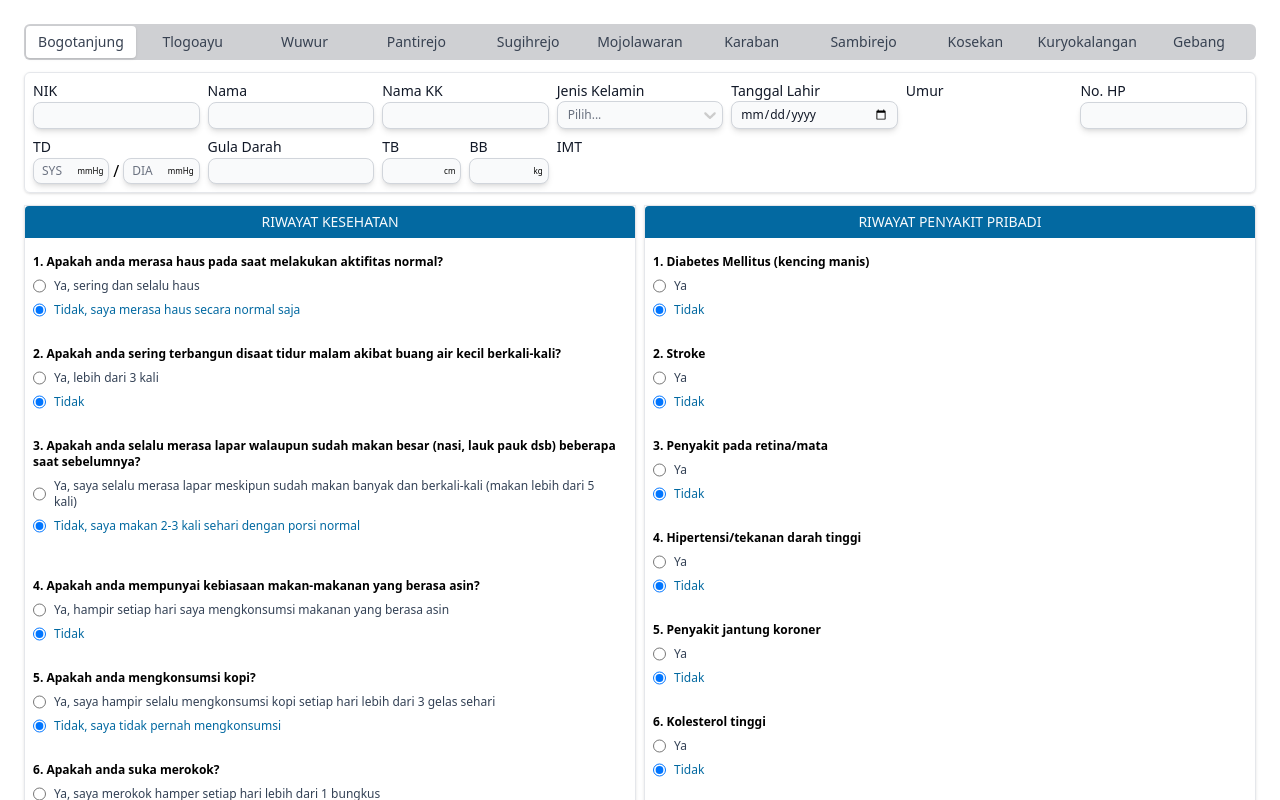
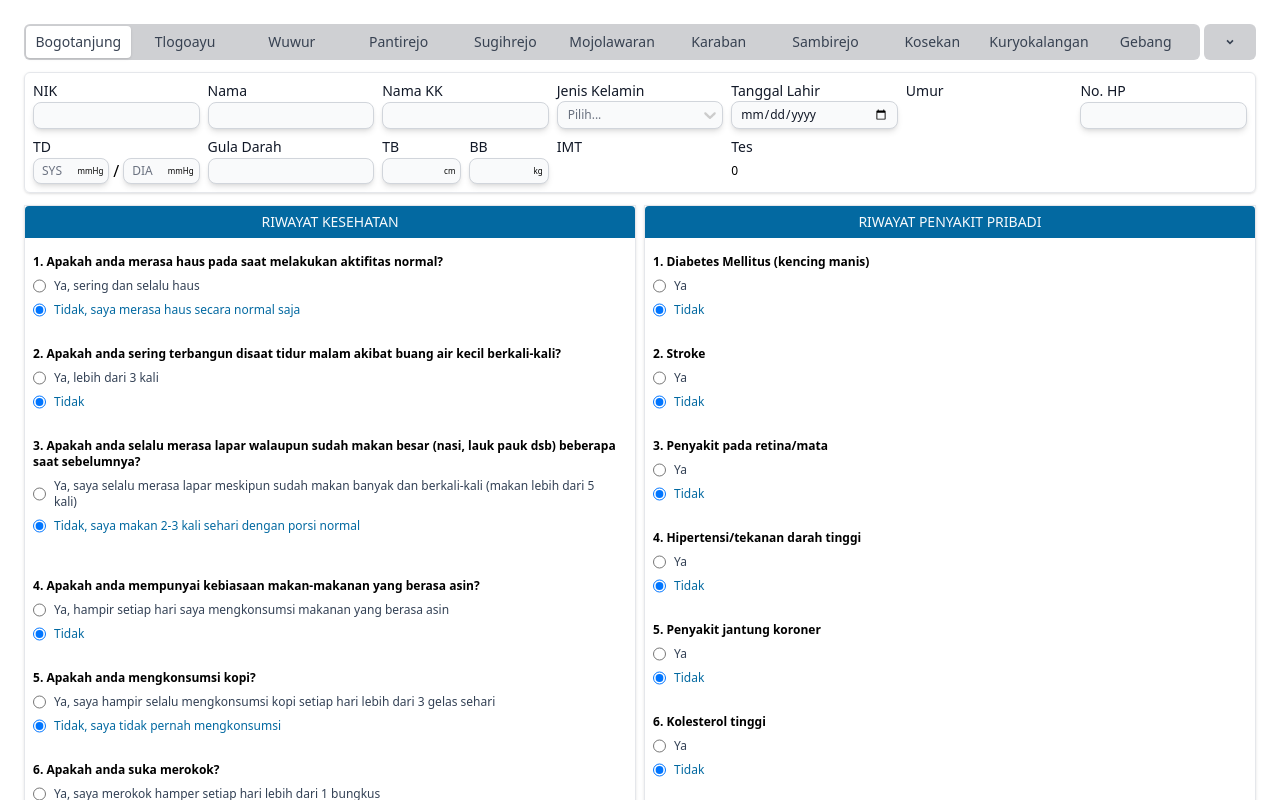
Before and after one commit to febrio-d/skrining-ning-dila, a Next.js app: page / in a window 1280 px wide. Built offline with nearby package versions, Linux system fonts and the light colour scheme.

Commit message:
update skrining form

```diff
--- a/components/template.tsx
+++ b/components/template.tsx
@@ -3,11 +3,12 @@
 import { Input } from "@/components/form";
 import { SelectInput } from "@/components/select";
 import { cn, getAgeAll } from "@/lib/utils";
-import { Tab } from "@headlessui/react";
+import { Menu, Tab, Transition } from "@headlessui/react";
 import { zodResolver } from "@hookform/resolvers/zod";
 import React, { useEffect, useState } from "react";
 import { Controller, useForm } from "react-hook-form";
 import { z } from "zod";
+import { RiArrowDropDownLine } from "react-icons/ri";
 
 export default function Template() {
   const Schema = z.object({
@@ -61,12 +62,12 @@ export default function Template() {
     resolver: zodResolver(Schema),
   });
 
-  useEffect(() => {
-    const subscription = watch((value, { name, type }) =>
-      console.log(value, name, type)
-    );
-    return () => subscription.unsubscribe();
-  }, [watch]);
+  // useEffect(() => {
+  //   const subscription = watch((value, { name, type }) =>
+  //     console.log(value, name, type)
+  //   );
+  //   return () => subscription.unsubscribe();
+  // }, [watch]);
 
   const desa = [
     "Bogotanjung",
@@ -82,6 +83,16 @@ export default function Template() {
     "Gebang",
   ];
   const [desaIdx, setDesaIdx] = useState<number>(0);
+
+  const penyakit = [
+    { label: "Diabetes Mellitus", onClick: () => false },
+    { label: "Hipertensi", onClick: () => false },
+    { label: "Stroke", onClick: () => false },
+    { label: "Penyakit Jantung", onClick: () => false },
+    { label: "Gagal Ginjal", onClick: () => false },
+    { label: "Osteoartritis", onClick: () => false },
+  ];
+  const [penyakitIdx, setPenyakitIdx] = useState<number>(0);
 
   type KatPenyakit = "DM" | "HT" | "S" | "J" | "G" | "OA";
   const [skriningRiwKesehatan] = useState<
@@ -214,6 +225,20 @@ export default function Template() {
     { pertanyaan: "Pengapuran pada sendi lutut", kategori: ["OA"] },
   ]);
 
+  useEffect(() => {
+    const subscription = watch((value, { name, type }) => {
+      if (name?.includes("penyakit")) {
+        console.log("oke");
+        console.log(
+          skriningRiwPenyakit
+            .filter((skrin) => skrin.kategori?.includes("DM"))
+            .map((_, skrinIdx) => skrinIdx)
+        );
+      }
+    });
+    return () => subscription.unsubscribe();
+  }, [watch]);
+
   const [skriningRiwKeluarga] = useState<
     { pertanyaan: string; kategori?: KatPenyakit[] }[]
   >([
@@ -273,17 +298,20 @@ export default function Template() {
 
   return (
     <div className="flex w-full transform flex-col gap-3 overflow-hidden bg-white p-6 text-left align-middle shadow-xl transition-all">
+      <div className="flex gap-1">
         <Tab.Group
           selectedIndex={desaIdx}
           onChange={(index) => {
+            console.log(index);
+
             setDesaIdx(index);
           }}
         >
-        <Tab.List className="flex space-x-0.5 rounded-md bg-gray-900/20 p-0.5">
+          <Tab.List className="flex flex-1 space-x-0.5 rounded-md bg-gray-900/20 p-0.5">
             {desa.map((d) => (
               <Tab
                 className={cn(
-                "w-full rounded py-1.5 text-sm leading-5 text-gray-700 focus:outline-none ui-selected:bg-white ui-selected:shadow ui-not-selected:hover:bg-white/[0.12]  ui-selected"
+                  "w-full rounded py-1.5 text-sm leading-5 text-gray-700 focus:outline-none ui-selected:bg-white ui-selected:shadow ui-not-selected:hover:bg-white/[0.12] ui-selected"
                 )}
                 key={d}
               >
@@ -292,6 +320,52 @@ export default function Template() {
             ))}
           </Tab.List>
         </Tab.Group>
+        <Menu as={React.Fragment}>
+          <div className="relative">
+            <Menu.Button
+              className={cn(
+                "inline-flex p-2.5 text-center text-sm focus:outline-none focus:ring-0 disabled:cursor-not-allowed disabled:opacity-50",
+                "rounded-md bg-gray-900/20 font-semibold text-gray-700 active:bg-slate-300",
+                "px-4 py-[8px]"
+              )}
+            >
+              <RiArrowDropDownLine className="h-5 w-5" />
+            </Menu.Button>
+            <Transition
+              as={React.Fragment}
+              enter="transition ease-out duration-100"
+              enterFrom="transform opacity-0 scale-95"
+              enterTo="transform opacity-100 scale-100"
+              leave="transition ease-in duration-75"
+              leaveFrom="transform opacity-100 scale-100"
+              leaveTo="transform opacity-0 scale-95"
+            >
+              <Menu.Items className="absolute right-0 z-30 mt-1 w-60 rounded-md bg-gray-200 shadow-lg ring-1 ring-black ring-opacity-5 focus:outline-none">
+                {penyakit.map((val) => (
+                  <div className="p-0.5" key={val.label}>
+                    <Menu.Item>
+                      {({ active }) => (
+                        <button
+                          className={cn(
+                            // "group flex w-full items-center rounded-md px-2 py-2 text-sm",
+                            "relative flex w-full items-center rounded-md p-2 text-sm",
+                            active
+                              ? "bg-slate-200 text-sky-600"
+                              : "text-gray-900"
+                          )}
+                          onClick={val.onClick}
+                        >
+                          {val.label}
+                        </button>
+                      )}
+                    </Menu.Item>
+                  </div>
+                ))}
+              </Menu.Items>
+            </Transition>
+          </div>
+        </Menu>
+      </div>
       <div
         className={cn(
           "grid sm:grid-cols-7 gap-2 rounded-md border p-2 shadow",
@@ -601,6 +675,47 @@ export default function Template() {
               : ""}
           </p>
         </div>
+        <div className="flex flex-col">
+          <div className="flex items-baseline justify-between">
+            <label htmlFor="imt" className="text-sm font-medium text-gray-900">
+              Tes
+            </label>
+          </div>
+          <p className="my-auto text-xs">
+            {watch("kesehatan")
+              ?.filter((_, i) =>
+                skriningRiwKesehatan
+                  .filter((skrin) => skrin.kategori?.includes("DM"))
+                  .map((_, skrinIdx) => skrinIdx)
+                  .includes(i)
+              )
+              ?.reduce((acc, val) => acc + val, 0) +
+              watch("penyakit")
+                ?.filter((_, i) =>
+                  skriningRiwPenyakit
+                    .filter((skrin) => skrin.kategori?.includes("DM"))
+                    .map((_, skrinIdx) => skrinIdx)
+                    .includes(i)
+                )
+                ?.reduce((acc, val) => acc + val, 0) +
+              watch("penyakit_keluarga")
+                ?.filter((_, i) =>
+                  skriningRiwKeluarga
+                    .filter((skrin) => skrin.kategori?.includes("DM"))
+                    .map((_, skrinIdx) => skrinIdx)
+                    .includes(i)
+                )
+                ?.reduce((acc, val) => acc + val, 0) +
+              watch("pola_makan")
+                ?.filter((_, i) =>
+                  skriningPolaMakan
+                    .filter((skrin) => skrin.kategori?.includes("DM"))
+                    .map((_, skrinIdx) => skrinIdx)
+                    .includes(i)
+                )
+                ?.reduce((acc, val) => acc + val, 0)}
+          </p>
+        </div>
       </div>
       <div className="grid grid-cols-2 gap-2">
         <div className="border shadow">
@@ -893,8 +1008,7 @@ export default function Template() {
             <tr className={cn("bg-white hover:text-sky-600 align-top")}>
               <td
                 className={cn(
-                  "whitespace-pre-wrap align-middle px-2 py-1.5",
-                  "border-b border-gray-200"
+                  "whitespace-pre-wrap align-middle px-2 py-1.5 border-b border-gray-200"
                 )}
               >
                 <p>Riwayat Kesehatan</p>
@@ -903,8 +1017,7 @@ export default function Template() {
             <tr className={cn("bg-white hover:text-sky-600 align-top")}>
               <td
                 className={cn(
-                  "whitespace-pre-wrap align-middle px-2 py-1.5",
-                  "border-b border-gray-200"
+                  "whitespace-pre-wrap align-middle px-2 py-1.5 border-b border-gray-200"
                 )}
               >
                 <p>Riwayat Penyakit Pribadi</p>
@@ -913,8 +1026,7 @@ export default function Template() {
             <tr className={cn("bg-white hover:text-sky-600 align-top")}>
               <td
                 className={cn(
-                  "whitespace-pre-wrap align-middle px-2 py-1.5",
-                  "border-b border-gray-200"
+                  "whitespace-pre-wrap align-middle px-2 py-1.5 border-b border-gray-200"
                 )}
               >
                 <p>Riwayat Penyakit Keluarga</p>
@@ -923,8 +1035,7 @@ export default function Template() {
             <tr className={cn("bg-white hover:text-sky-600 align-top")}>
               <td
                 className={cn(
-                  "whitespace-pre-wrap align-middle px-2 py-1.5",
-                  "border-b border-gray-200"
+                  "whitespace-pre-wrap align-middle px-2 py-1.5 border-b border-gray-200"
                 )}
               >
                 <p>Pola Konsumsi Makan</p>
@@ -933,23 +1044,79 @@ export default function Template() {
             <tr className={cn("bg-white hover:text-sky-600 align-top")}>
               <td
                 className={cn(
-                  "whitespace-pre-wrap align-middle px-2 py-1.5",
-                  "border-b border-gray-200",
+                  "whitespace-pre-wrap align-middle px-2 py-1.5 border-b border-gray-200",
                   "font-semibold"
                 )}
               >
                 <p>Jumlah</p>
               </td>
+              {/* DM */}
+              <td
+                className={cn(
+                  "whitespace-pre-wrap align-middle px-2 py-1.5 border-b border-gray-200",
+                  "text-center"
+                )}
+              >
+                <p>
+                  {watch("kesehatan")
+                    ?.filter((_, i) =>
+                      skriningRiwKesehatan
+                        .filter((skrin) => skrin.kategori?.includes("DM"))
+                        .map((_, skrinIdx) => skrinIdx)
+                        .includes(i + 1)
+                    )
+                    ?.reduce((acc, val) => acc + val, 0) +
+                    watch("penyakit")
+                      ?.filter((_, i) =>
+                        skriningRiwPenyakit
+                          .filter((skrin) => skrin.kategori?.includes("DM"))
+                          .map((_, skrinIdx) => skrinIdx)
+                          .includes(i + 1)
+                      )
+                      ?.reduce((acc, val) => acc + val, 0) +
+                    watch("penyakit_keluarga")
+                      ?.filter((_, i) =>
+                        skriningRiwKeluarga
+                          .filter((skrin) => skrin.kategori?.includes("DM"))
+                          .map((_, skrinIdx) => skrinIdx)
+                          .includes(i + 1)
+                      )
+                      ?.reduce((acc, val) => acc + val, 0) +
+                    watch("pola_makan")
+                      ?.filter((_, i) =>
+                        skriningPolaMakan
+                          .filter((skrin) => skrin.kategori?.includes("DM"))
+                          .map((_, skrinIdx) => skrinIdx)
+                          .includes(i + 1)
+                      )
+                      ?.reduce((acc, val) => acc + val, 0)}
+                </p>
+              </td>
             </tr>
             <tr className={cn("bg-white hover:text-sky-600 align-top")}>
               <td
                 className={cn(
-                  "whitespace-pre-wrap align-middle px-2 py-1.5",
-                  "border-b border-gray-200",
+                  "whitespace-pre-wrap align-middle px-2 py-1.5 border-b border-gray-200",
                   "font-semibold"
                 )}
               >
                 <p>Total tambahan skor</p>
+              </td>
+              <td
+                className={cn(
+                  "whitespace-pre-wrap align-middle px-2 py-1.5 border-b border-gray-200",
+                  "text-center"
+                )}
+              >
+                <p>
+                  {watch("kesehatan")?.reduce((acc, val) => acc + val, 0) +
+                    watch("penyakit")?.reduce((acc, val) => acc + val, 0) +
+                    watch("penyakit_keluarga")?.reduce(
+                      (acc, val) => acc + val,
+                      0
+                    ) +
+                    watch("pola_makan")?.reduce((acc, val) => acc + val, 0)}
+                </p>
               </td>
             </tr>
           </tbody>
```
Lines whose indentation alone changed are shown as unchanged.
